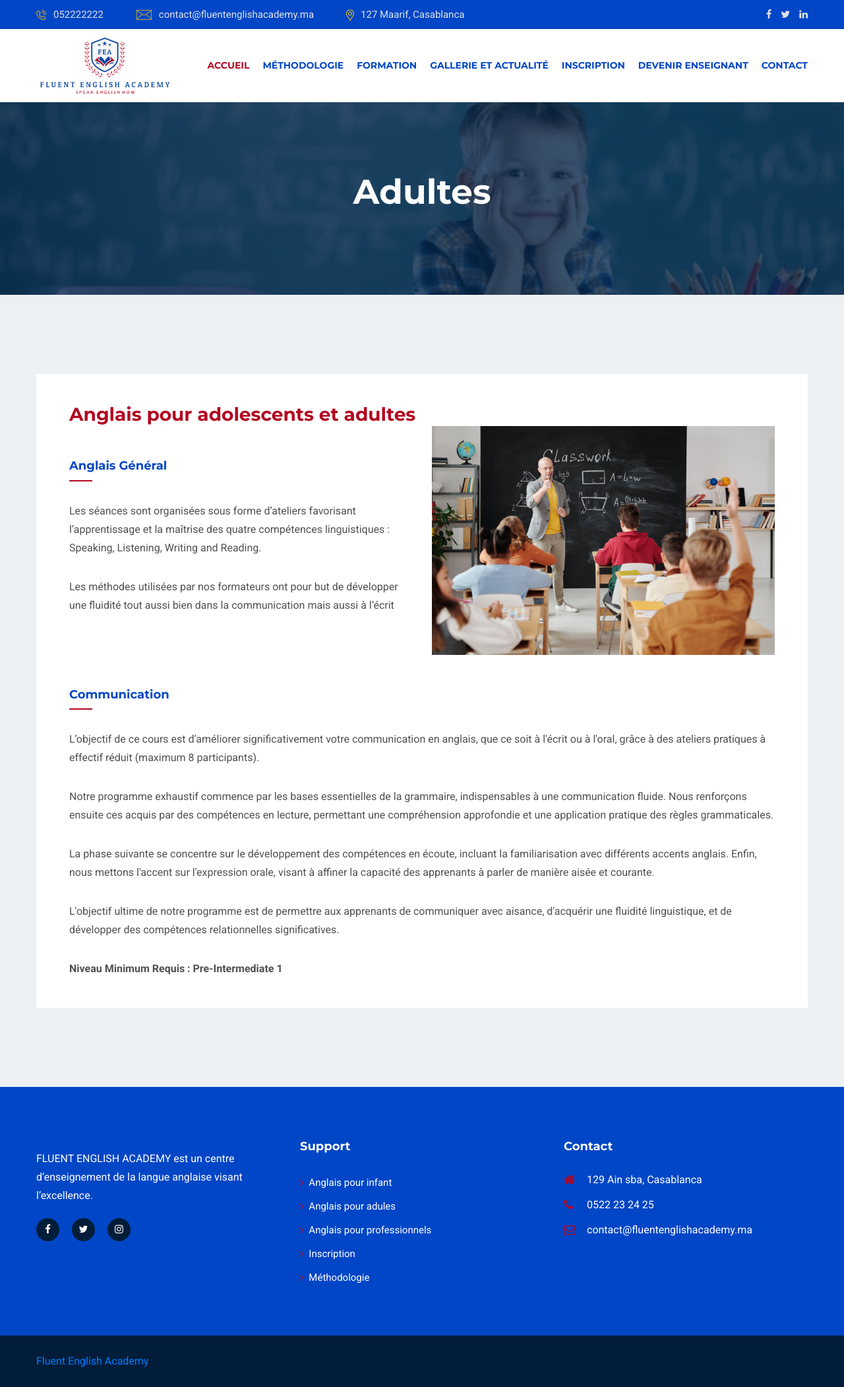
After one commit to brahimimari/english, a PHP site: page /anglais-pour-adultes.php in a window 1280 px wide. The commit adds this page. Shown: the whole page at 66% size. Run offline with PHP 8.4, Linux system fonts and the light colour scheme; some libraries are stand-ins or nearby versions.

Commit message:
page anglais-pour-adultes

```diff
--- /dev/null
+++ b/anglais-pour-adultes.php
@@ -0,0 +1,209 @@
+<!doctype html>
+<html lang="en">
+
+<head>
+
+    <!--====== Required meta tags ======-->
+    <meta charset="utf-8">
+    <meta http-equiv="x-ua-compatible" content="ie=edge">
+    <meta name="description" content="">
+    <meta name="viewport" content="width=device-width, initial-scale=1, shrink-to-fit=no">
+
+    <!--====== Title ======-->
+    <title></title>
+
+    <!--====== Favicon Icon ======-->
+    <link rel="shortcut icon" href="images/favicon.png" type="image/png">
+
+    <!--====== Slick css ======-->
+    <link rel="stylesheet" href="css/slick.css">
+
+    <!--====== Animate css ======-->
+    <link rel="stylesheet" href="css/animate.css">
+
+    <!--====== Nice Select css ======-->
+    <link rel="stylesheet" href="css/nice-select.css">
+
+    <!--====== Nice Number css ======-->
+    <link rel="stylesheet" href="css/jquery.nice-number.min.css">
+
+    <!--====== Magnific Popup css ======-->
+    <link rel="stylesheet" href="css/magnific-popup.css">
+
+    <!--====== Bootstrap css ======-->
+    <link rel="stylesheet" href="css/bootstrap.min.css">
+
+    <!--====== Fontawesome css ======-->
+    <link rel="stylesheet" href="css/font-awesome.min.css">
+
+    <!--====== Default css ======-->
+    <link rel="stylesheet" href="css/default.css">
+
+    <!--====== Style css ======-->
+    <link rel="stylesheet" href="css/style.css">
+
+    <!--====== Responsive css ======-->
+    <link rel="stylesheet" href="css/responsive.css">
+
+
+</head>
+
+<body>
+
+    <!--====== PRELOADER PART START ======-->
+
+
+
+    <!--====== PRELOADER PART START ======-->
+
+    <!--====== HEADER PART START ======-->
+	   <?php include('pages/header.php'); ?>
+
+    <!--====== HEADER PART ENDS ======-->
+
+    <!--====== SEARCH BOX PART START ======-->
+
+    <!--====== SEARCH BOX PART ENDS ======-->
+
+    <!--====== PAGE BANNER PART START ======-->
+
+    <section id="page-banner" class="pt-105 pb-110 bg_cover" data-overlay="8" style="background-image: url(images/bannier-enfant-.avif)">
+        <div class="container">
+            <div class="row">
+                <div class="col-lg-12">
+                    <div class="page-banner-cont">
+                        <h2 style="text-align: center !important;">Adultes</h2>
+                    </div> <!-- page banner cont -->
+                </div>
+            </div> <!-- row -->
+        </div> <!-- container -->
+    </section>
+
+    <!--====== PAGE BANNER PART ENDS ======-->
+
+    <!--====== EVENTS PART START ======-->
+
+    <section id="event-singel" class="pt-120 pb-120 gray-bg">
+        <div class="container">
+            <div class="events-area">
+                <h3 style="color: #b30520;">Anglais pour adolescents et adultes</h3><div class="row">
+
+                    <div class="col-lg-6">
+                        <div class="events-left">
+
+ 							<div class="section-title mt-50">
+								<h5>Anglais Général</h5>
+							</div> <!-- section title -->
+							<p>
+								Les séances sont organisées sous forme d’ateliers favorisant l’apprentissage et la maîtrise des quatre compétences linguistiques : Speaking, Listening, Writing and Reading.
+
+							</p>
+							<p>
+								Les méthodes utilisées par nos formateurs ont pour but de développer une fluidité tout aussi bien dans la communication mais aussi à l’écrit
+							</p>
+
+                        </div> <!-- events left -->
+                    </div>
+                    <div class="col-lg-6">
+                        <div class="events-right">
+
+						<img src="images/adultes-2.jpg" />
+                             <!-- events address -->
+                        </div> <!-- events right -->
+                    </div>
+                </div>
+
+				<div class="row">
+				<div class="col-lg-12">
+                        <div class="events-left">
+
+							<div class="section-title mt-50">
+								<h5>Communication</h5>
+							</div> <!-- section title -->
+							<p>
+							L’objectif de ce cours est d’améliorer significativement votre communication en anglais, que ce soit à l'écrit ou à l'oral, grâce à des ateliers pratiques à effectif réduit (maximum 8 participants).
+							</p>
+							<p>
+							Notre programme exhaustif commence par les bases essentielles de la grammaire, indispensables à une communication fluide. Nous renforçons ensuite ces acquis par des compétences en lecture, permettant une compréhension approfondie et une application pratique des règles grammaticales.
+							</p>
+							<p>
+							La phase suivante se concentre sur le développement des compétences en écoute, incluant la familiarisation avec différents accents anglais. Enfin, nous mettons l'accent sur l'expression orale, visant à affiner la capacité des apprenants à parler de manière aisée et courante.
+							</p>
+							<p>
+							L'objectif ultime de notre programme est de permettre aux apprenants de communiquer avec aisance, d'acquérir une fluidité linguistique, et de développer des compétences relationnelles significatives.
+							</p>
+							<p>
+							<b>Niveau Minimum Requis : Pre-Intermediate 1 </b>
+
+							</p>
+
+                        </div> <!-- events left -->
+                    </div>
+				</div><!-- row -->
+            </div> <!-- events-area -->
+        </div> <!-- container -->
+    </section>
+
+    <!--====== EVENTS PART ENDS ======-->
+
+    <!--====== FOOTER PART START ======-->
+
+ 	<?php include('pages/footer.php'); ?>
+
+    <!--====== FOOTER PART ENDS ======-->
+
+    <!--====== BACK TO TP PART START ======-->
+
+    <a href="#" class="back-to-top"><i class="fa fa-angle-up"></i></a>
+
+    <!--====== BACK TO TP PART ENDS ======-->
+
+
+
+
+
+
+
+
+    <!--====== jquery js ======-->
+    <script src="js/vendor/modernizr-3.6.0.min.js"></script>
+    <script src="js/vendor/jquery-1.12.4.min.js"></script>
+
+    <!--====== Bootstrap js ======-->
+    <script src="js/bootstrap.min.js"></script>
+
+    <!--====== Slick js ======-->
+    <script src="js/slick.min.js"></script>
+
+    <!--====== Magnific Popup js ======-->
+    <script src="js/jquery.magnific-popup.min.js"></script>
+
+    <!--====== Counter Up js ======-->
+    <script src="js/waypoints.min.js"></script>
+    <script src="js/jquery.counterup.min.js"></script>
+
+    <!--====== Nice Select js ======-->
+    <script src="js/jquery.nice-select.min.js"></script>
+
+    <!--====== Nice Number js ======-->
+    <script src="js/jquery.nice-number.min.js"></script>
+
+    <!--====== Count Down js ======-->
+    <script src="js/jquery.countdown.min.js"></script>
+
+    <!--====== Validator js ======-->
+    <script src="js/validator.min.js"></script>
+
+    <!--====== Ajax Contact js ======-->
+    <script src="js/ajax-contact.js"></script>
+
+    <!--====== Main js ======-->
+    <script src="js/main.js"></script>
+
+    <!--====== Map js ======-->
+    <script src="https://maps.googleapis.com/maps/api/js?key=AIzaSyDC3Ip9iVC0nIxC6V14CKLQ1HZNF_65qEQ"></script>
+    <script src="js/map-script.js"></script>
+
+</body>
+
+</html>
--- a/pages/header.php
+++ b/pages/header.php
@@ -52,7 +52,7 @@
                                         <a href="#">Formation</a>
                                         <ul class="sub-menu">
                                             <li><a href="anglais-pour-enfants.php">Anglais pour enfants</a></li>
-                                            <li><a href="#">Anglais pour adolescents et adultes</a></li>
+                                            <li><a href="anglais-pour-adultes.php">Anglais pour adolescents et adultes</a></li>
                                             <li><a href="#">Anglais pour professionnels</a></li>
                                         </ul>
                                     </li>
```
Also changed, not shown: images/adultes-2.jpg (added), images/xlogo.png (deleted).
